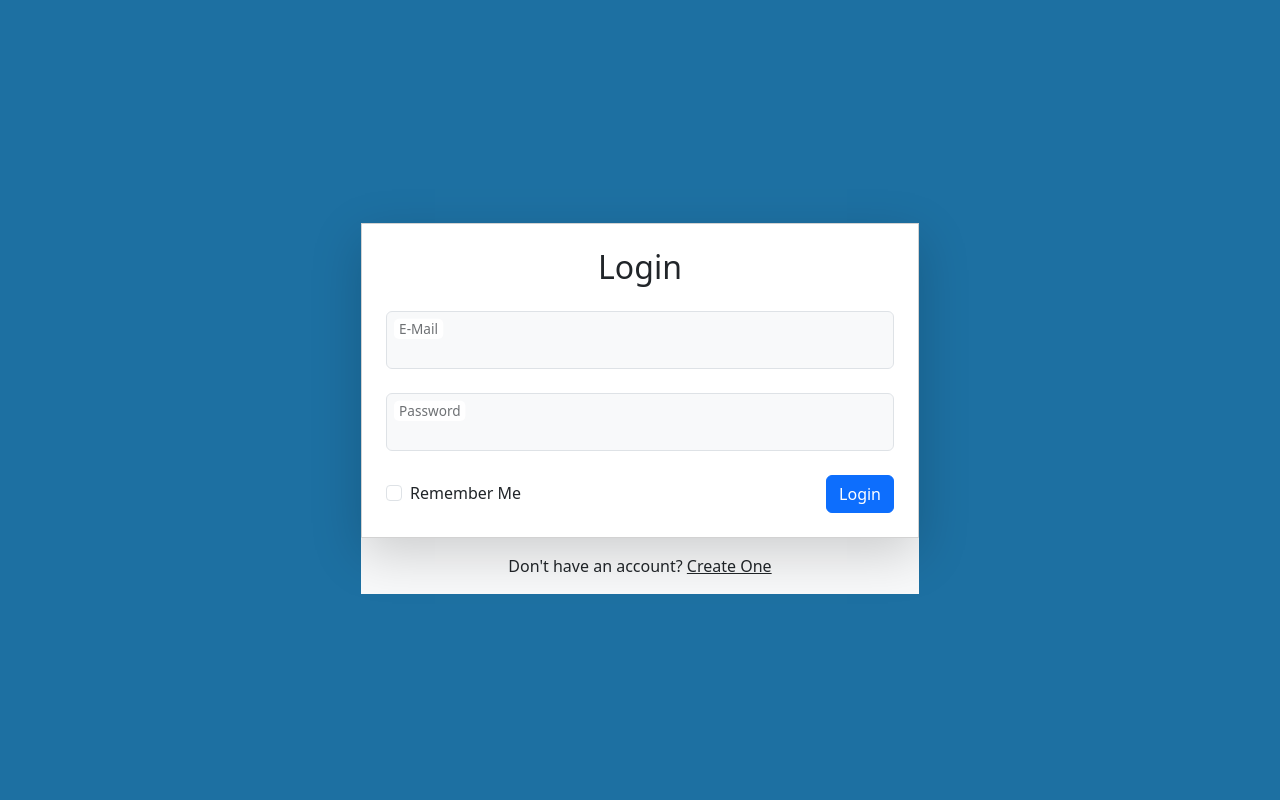
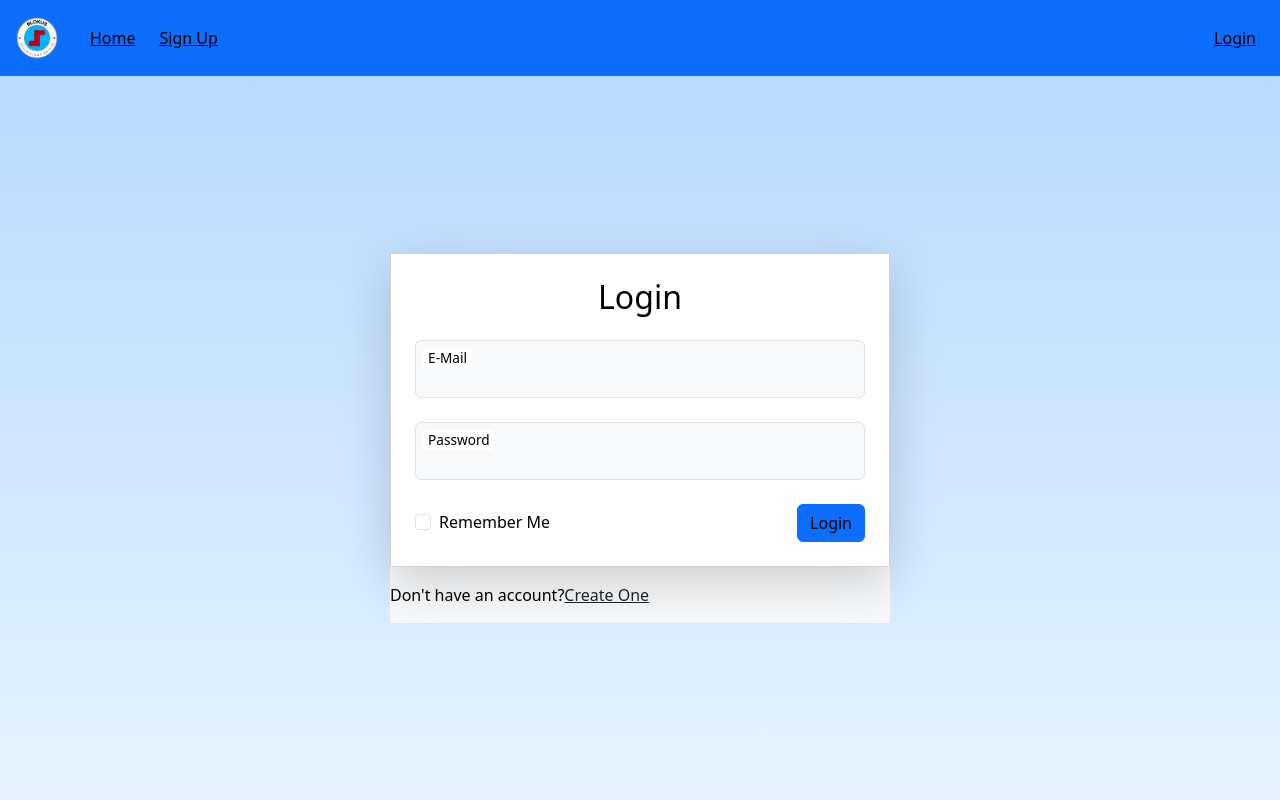
Before and after one commit to Levoo777/AdvancedSoftwareEngineering, a Flask app: page /login in a window 1280 px wide. Run offline with Flask 3, Linux system fonts and the light colour scheme; some libraries are stand-ins or nearby versions.

Commit message:
"minor changes" login/signup
center them

```diff
--- a/templates/login.html
+++ b/templates/login.html
@@ -1,25 +1,39 @@
-<!DOCTYPE html>
-<html lang="en">
+{% extends "index.html" %}
 
-<head>
-    <meta charset="UTF-8">
-    <meta name="viewport" content="width=device-width, initial-scale=1.0">
-    <title>Login</title>
-    <link href="https://cdn.jsdelivr.net/npm/bootstrap@5.3.2/dist/css/bootstrap.min.css" rel="stylesheet"
-        integrity="sha384-T3c6CoIi6uLrA9TneNEoa7RxnatzjcDSCmG1MXxSR1GAsXEV/Dwwykc2MPK8M2HN" crossorigin="anonymous">
-    <script src="https://cdn.jsdelivr.net/npm/bootstrap@5.3.2/dist/js/bootstrap.bundle.min.js"
-        integrity="sha384-C6RzsynM9kWDrMNeT87bh95OGNyZPhcTNXj1NW7RuBCsyN/o0jlpcV8Qyq46cDfL"
-        crossorigin="anonymous"></script>
+{% block content %}
+<style>
+    html,
+    body {
+        height: 100%;
+        margin: 0;
+    }
 
-</head>
+    .container {
+        min-height: 100%;
+        display: flex;
+        flex-direction: column;
+        justify-content: center;
+        align-items: center;
+    }
 
-<body style="background-color: #1D70A2;">
+    .card {
+        width: 100%;
+        max-width: 500px;
+        margin: 0;
+    }
+
+    .card-footer {
+        width: 100%;
+        max-width: 500px;
+    }
+</style>
+
 <script>
-        document.addEventListener("DOMContentLoaded", function() {
+    document.addEventListener("DOMContentLoaded", function () {
         var form = document.querySelector("form");
-            form.addEventListener("submit", function(event) {
+        form.addEventListener("submit", function (event) {
             event.preventDefault();
-                hashPassword().then(function() {
+            hashPassword().then(function () {
                 form.submit();
             });
         });
@@ -28,31 +42,26 @@
     async function hashPassword() {
         var passwordInput = document.getElementById('password_input');
         var hashedPasswordInput = document.getElementById('hashedPassword');
-            console.log(passwordInput)
 
         var password = passwordInput.value;
         var hashedPassword = await sha256(password);
-            console.log(hashedPassword);
 
         hashedPasswordInput.value = hashedPassword;
         passwordInput.value = '';
-
     }
 
     function sha256(str) {
         var buffer = new TextEncoder("utf-8").encode(str);
-            return crypto.subtle.digest("SHA-256", buffer).then(function(hash) {
-                return Array.prototype.map.call(new Uint8Array(hash), function(x) {
+        return crypto.subtle.digest("SHA-256", buffer).then(function (hash) {
+            return Array.prototype.map.call(new Uint8Array(hash), function (x) {
                 return ('00' + x.toString(16)).slice(-2);
             }).join('');
         });
     }
 </script>
 
-    <div class=" container">
-        <div class="d-flex justify-content-center">
-            <div class="col-6">
-                <div class="card border-#1D70A2 rounded-0 p-4 shadow-lg" style="margin-top: 40%;">
+<div class="container">
+    <div class="card border-#1D70A2 rounded-0 p-4 shadow-lg">
         <h2 class="text-center pb-3">Login</h2>
         {% with messages = get_flashed_messages() %}
         {% if messages %}
@@ -62,14 +71,13 @@
         {% endif %}
         {% endwith %}
         <form method="POST" action="/login" onsubmit="hashPassword()">
-
             <div class="form-floating mb-4">
-                            <input type="email" name="email_input" id="email_input" class="form-control bg-light">
+                <input type="email" name="email_input" id="email_input" class="form-control bg-light" required>
                 <label for="email_input">E-Mail</label>
             </div>
 
             <div class="form-floating mb-4">
-                            <input type="password" id="password_input" class="form-control bg-light">
+                <input type="password" id="password_input" name="password_input" class="form-control bg-light" required>
                 <label for="password_input">Password</label>
             </div>
             <div class="field">
@@ -77,7 +85,6 @@
                     <input type="hidden" id="hashedPassword" name="hashedPassword">
                 </div>
             </div>
-
 
             <div class="d-flex align-items-center">
                 <div class="form-check">
@@ -88,19 +95,11 @@
                     Login
                 </button>
             </div>
-
-
-
         </form>
     </div>
-                    <div class="card-footer py-3 border-0 bg-light">
-                        <div class="text-center">
+    <div class="card-footer py-3 border-0 bg-light text-center">
         Don't have an account? <a href="#" class="text-dark">Create One</a>
     </div>
 </div>
-            </div>
-        </div>
-    </div>
-</body>
 
-</html>
+{% endblock %}
```
Also changed, not shown: templates/signup.html (+20 -26 lines). Lines whose indentation alone changed are shown as unchanged.
